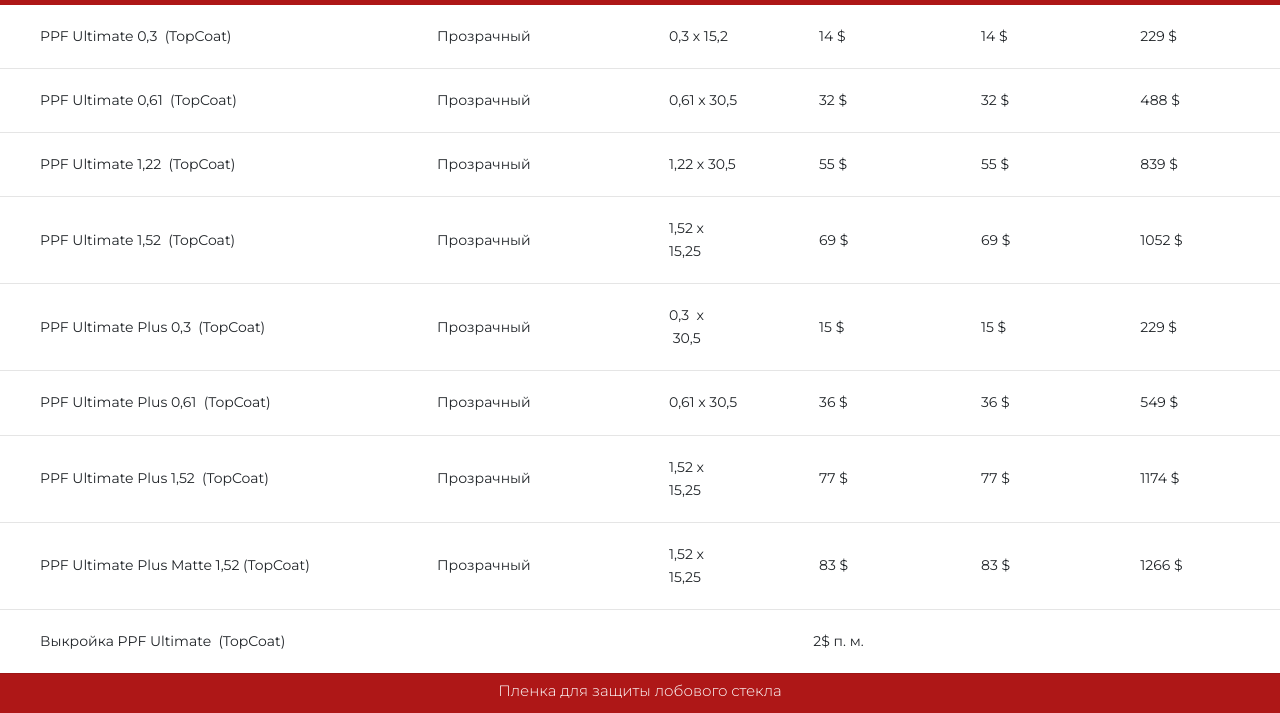
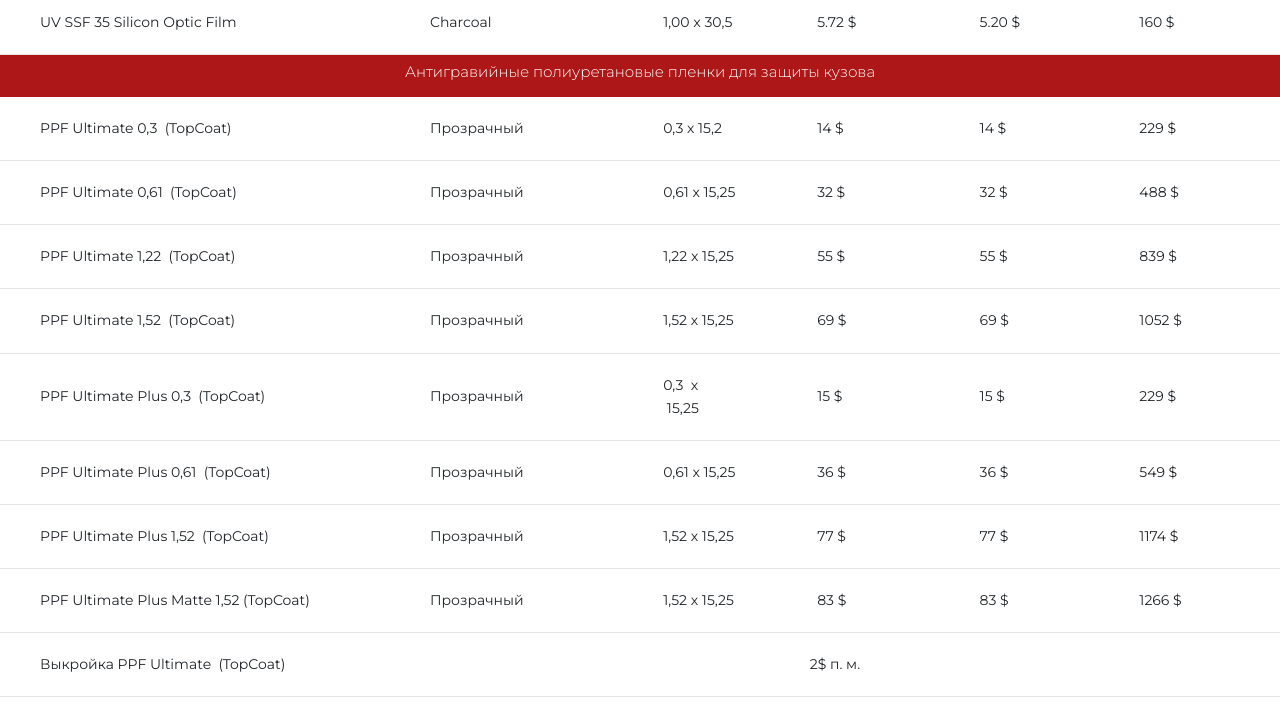
Before and after one commit to Dromich/Trade-films, a plain HTML site: page price-ultravision-auto.html in a window 1280 px wide. Shown: the part 3380-4093 px from the top of the page. Drawn offline with Linux system fonts and the light colour scheme; no server answers.

Commit message:
правки розмір рулона

```diff
--- a/price-ultravision-auto.html
+++ b/price-ultravision-auto.html
@@ -596,7 +596,7 @@
 			<tr>
 				<td style='border-bottom:solid 1px rgba(0, 0, 0, 0.1);'>PPF Ultimate 0,61  (TopCoat)</td>
 				<td style='border-bottom:solid 1px rgba(0, 0, 0, 0.1);'>Прозрачный</td>
-				<td style='border-bottom:solid 1px rgba(0, 0, 0, 0.1);'>0,61 х 30,5</td>
+				<td style='border-bottom:solid 1px rgba(0, 0, 0, 0.1);'>0,61 х 15,25</td>
 				<td style='border-bottom:solid 1px rgba(0, 0, 0, 0.1);'>32 $</td>
 				<td style='border-bottom:solid 1px rgba(0, 0, 0, 0.1);'>32 $</td>
 				<td style='border-bottom:solid 1px rgba(0, 0, 0, 0.1);'>488 $</td>
@@ -604,7 +604,7 @@
 			<tr>
 				<td style='border-bottom:solid 1px rgba(0, 0, 0, 0.1);'>PPF Ultimate 1,22  (TopCoat)</td>
 				<td style='border-bottom:solid 1px rgba(0, 0, 0, 0.1);'>Прозрачный</td>
-				<td style='border-bottom:solid 1px rgba(0, 0, 0, 0.1);'>1,22 x 30,5</td>
+				<td style='border-bottom:solid 1px rgba(0, 0, 0, 0.1);'>1,22 x 15,25</td>
 				<td style='border-bottom:solid 1px rgba(0, 0, 0, 0.1);'>55 $</td>
 				<td style='border-bottom:solid 1px rgba(0, 0, 0, 0.1);'>55 $</td>
 				<td style='border-bottom:solid 1px rgba(0, 0, 0, 0.1);'>839 $</td>
@@ -620,7 +620,7 @@
 			<tr>
 				<td style='border-bottom:solid 1px rgba(0, 0, 0, 0.1);'>PPF Ultimate Plus 0,3  (TopCoat)</td>
 				<td style='border-bottom:solid 1px rgba(0, 0, 0, 0.1);'>Прозрачный</td>
-				<td style='border-bottom:solid 1px rgba(0, 0, 0, 0.1);'>0,3  x  30,5</td>
+				<td style='border-bottom:solid 1px rgba(0, 0, 0, 0.1);'>0,3  x  15,25</td>
 				<td style='border-bottom:solid 1px rgba(0, 0, 0, 0.1);'>15 $</td>
 				<td style='border-bottom:solid 1px rgba(0, 0, 0, 0.1);'>15 $</td>
 				<td style='border-bottom:solid 1px rgba(0, 0, 0, 0.1);'>229 $</td>
@@ -628,7 +628,7 @@
 			<tr>
 				<td style='border-bottom:solid 1px rgba(0, 0, 0, 0.1);'>PPF Ultimate Plus 0,61  (TopCoat)</td>
 				<td style='border-bottom:solid 1px rgba(0, 0, 0, 0.1);'>Прозрачный</td>
-				<td style='border-bottom:solid 1px rgba(0, 0, 0, 0.1);'>0,61 x 30,5</td>
+				<td style='border-bottom:solid 1px rgba(0, 0, 0, 0.1);'>0,61 x 15,25</td>
 				<td style='border-bottom:solid 1px rgba(0, 0, 0, 0.1);'>36 $</td>
 				<td style='border-bottom:solid 1px rgba(0, 0, 0, 0.1);'>36 $</td>
 				<td style='border-bottom:solid 1px rgba(0, 0, 0, 0.1);'>549 $</td>
@@ -654,6 +654,7 @@
 				<td colspan="5" style='border-bottom:solid 1px rgba(0, 0, 0, 0.1); text-align: center'>2$ п. м.</td>
 
 			</tr>
+<!--
 			<tr>
 				<td style="background-color: #AE1717" class="header-table header-table-vision" colspan="6">
 					<h3>Пленка для защиты лобового стекла</h3>
@@ -674,7 +675,7 @@
 				<td style='border-bottom:solid 1px rgba(0, 0, 0, 0.1);'>40 $</td>
 				<td style='border-bottom:solid 1px rgba(0, 0, 0, 0.1);'>40 $</td>
 				<td style='border-bottom:solid 1px rgba(0, 0, 0, 0.1);'></td>
-			</tr>
+			</tr> -->
 		</tbody>
 	</table>
 
```
